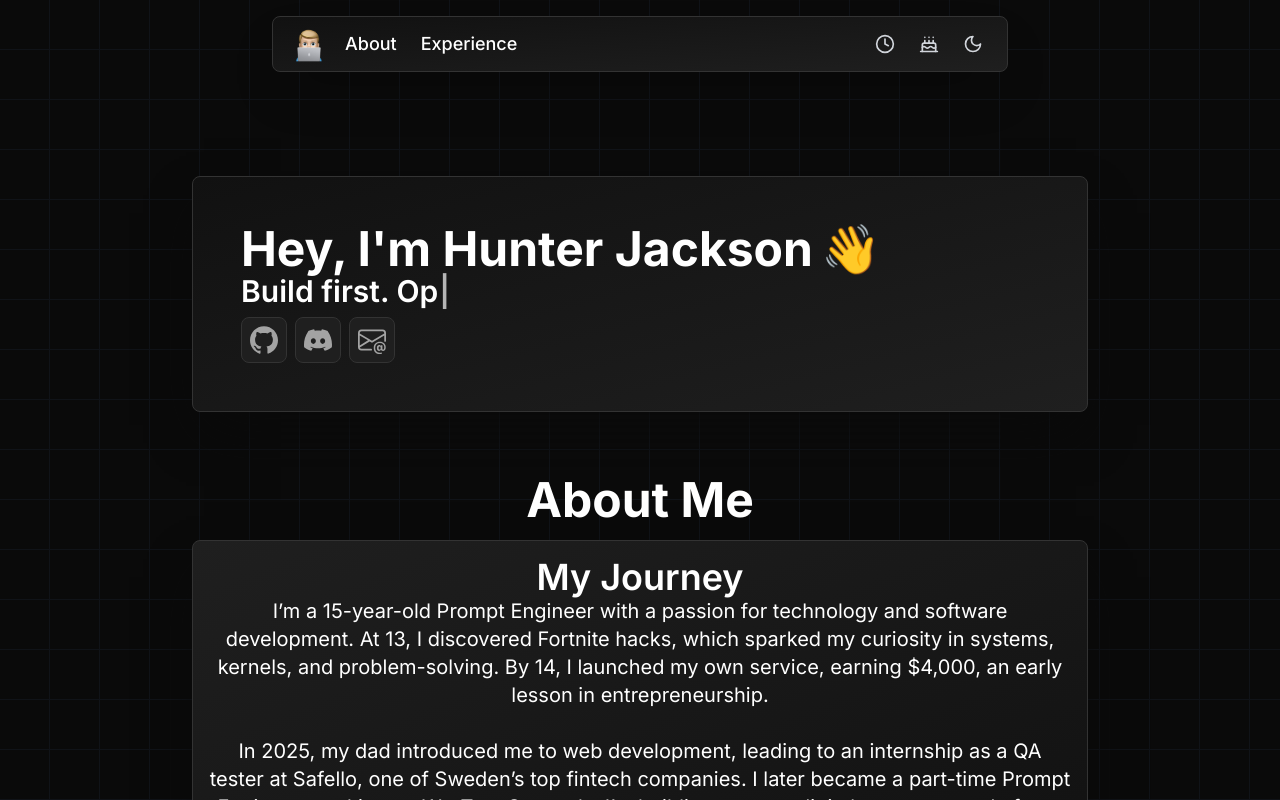
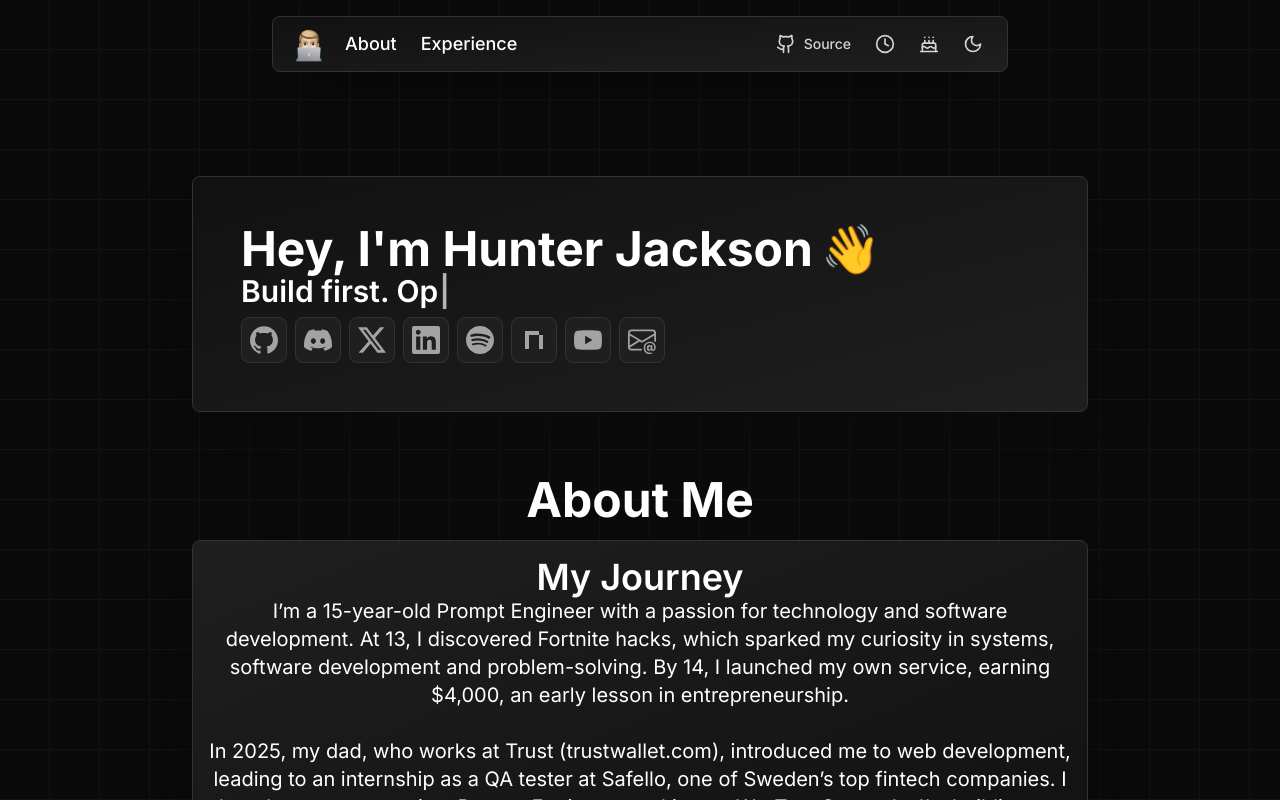
Before and after one commit to huntiezz/portfolio, a Next.js app: page / in a window 1280 px wide. Shown: the top 800 px of the page. Built offline with nearby package versions, Linux system fonts and the light colour scheme.

Commit message:
Ready for deployment

```diff
--- a/src/components/Navbar.tsx
+++ b/src/components/Navbar.tsx
@@ -3,7 +3,7 @@ import Link from "next/link";
 import ThemeToggle from "./ThemeToggle";
 import TimeModal from "./TimeModal";
 import BirthdayModal from "./BirthdayModal";
-import { Clock, Cake } from "lucide-react";
+import { Clock, Cake, Github } from "lucide-react";
 import { useState, useEffect, useRef } from "react";
 
 export default function Navbar() {
@@ -108,6 +108,20 @@ export default function Navbar() {
                             </button>
                         </div>
                         <div className="min-[330px]:flex hidden flex-row gap-2 items-center">
+                            <a
+                                href="https://github.com/huntiezz/portfolio"
+                                target="_blank"
+                                rel="noopener noreferrer"
+                                className="hover-card group relative p-2 hover:bg-secondary rounded-lg duration-300 text-gray-700 dark:text-gray-300 hover:text-gray-900 dark:hover:text-white overflow-hidden flex items-center gap-2"
+                                aria-label="View source code"
+                                title="View Source Code"
+                            >
+                                <div className="pointer-events-none absolute -inset-px rounded-lg opacity-0 transition duration-300 group-hover:opacity-100 z-10"
+                                    style={{ background: `radial-gradient(400px circle at var(--mouse-x) var(--mouse-y), rgba(255,255,255,0.15), transparent 40%)` }}
+                                />
+                                <Github className="w-5 h-5 relative z-20" />
+                                <span className="relative z-20 font-medium text-sm hidden sm:inline">Source</span>
+                            </a>
                             <button
                                 onClick={() => setTimeModalOpen(true)}
                                 className="hover-card group relative p-2 hover:bg-secondary rounded-lg duration-300 text-gray-700 dark:text-gray-300 hover:text-gray-900 dark:hover:text-white overflow-hidden"
--- a/src/components/sections/index/About.tsx
+++ b/src/components/sections/index/About.tsx
@@ -109,9 +109,9 @@ export default function About() {
           >
             <AboutCard
               title="My Journey"
-              description={<>I’m a 15-year-old Prompt Engineer with a passion for technology and software development. At 13, I discovered Fortnite hacks, which sparked my curiosity in systems, kernels, and problem-solving. By 14, I launched my own service, earning $4,000, an early lesson in entrepreneurship.
+              description={<>I’m a 15-year-old Prompt Engineer with a passion for technology and software development. At 13, I discovered Fortnite hacks, which sparked my curiosity in systems, software development and problem-solving. By 14, I launched my own service, earning $4,000, an early lesson in entrepreneurship.
                 <br /><br />
-                In 2025, my dad introduced me to web development, leading to an internship as a QA tester at Safello, one of Sweden’s top fintech companies. I later became a part-time Prompt Engineer, working on <a className="underline hover:text-white transition-all" href="https://wutao.app" target="_blank">Wu-Tao</a>. Currently, I’m building my own digital ecommerce platform, <a className="underline hover:text-white transition-all" href="https://swiftly.gg" target="_blank">Swiftly</a>, while continually growing my skills and pushing myself to create technology that matters.</>}
+                In 2025, my dad, who works at Trust (trustwallet.com),  introduced me to web development, leading to an internship as a QA tester at Safello, one of Sweden’s top fintech companies. I later became a part-time Prompt Engineer, working on <a className="underline hover:text-white transition-all" href="https://wutao.app" target="_blank">Wu-Tao</a>. Currently, I’m building my own digital e-commerce platform, <a className="underline hover:text-white transition-all" href="https://swiftly.gg" target="_blank">Swiftly</a>, which has begun generating revenue and is approaching its first $100 in legitimate business earnings.</>}
               direction="top"
               span={2}
               delay={0.1}
--- a/src/components/sections/index/Hero.tsx
+++ b/src/components/sections/index/Hero.tsx
@@ -75,12 +75,43 @@ export default function Hero({ inView, descRef }: { inView: boolean, descRef: an
             <SocialIcon
               url="https://discord.com/users/1391666226073305089"
               icon={<svg role="img" className="h-7 w-7 fill-neutral-400" viewBox="0 0 24 24" xmlns="http://www.w3.org/2000/svg"><path d="M20.317 4.3698a19.7913 19.7913 0 00-4.8851-1.5152.0741.0741 0 00-.0785.0371c-.211.3753-.4447.8648-.6083 1.2495-1.8447-.2762-3.68-.2762-5.4868 0-.1636-.3933-.4058-.8742-.6177-1.2495a.077.077 0 00-.0785-.037 19.7363 19.7363 0 00-4.8852 1.515.0699.0699 0 00-.0321.0277C.5334 9.0458-.319 13.5799.0992 18.0578a.0824.0824 0 00.0312.0561c2.0528 1.5076 4.0413 2.4228 5.9929 3.0294a.0777.0777 0 00.0842-.0276c.4616-.6304.8731-1.2952 1.226-1.9942a.076.076 0 00-.0416-.1057c-.6528-.2476-1.2743-.5495-1.8722-.8923a.077.077 0 01-.0076-.1277c.1258-.0943.2517-.1923.3718-.2914a.0743.0743 0 01.0776-.0105c3.9278 1.7933 8.18 1.7933 12.0614 0a.0739.0739 0 01.0785.0095c.1202.099.246.1981.3728.2924a.077.077 0 01-.0066.1276 12.2986 12.2986 0 01-1.873.8914.0766.0766 0 00-.0407.1067c.3604.698.7719 1.3628 1.225 1.9932a.076.076 0 00.0842.0286c1.961-.6067 3.9495-1.5219 6.0023-3.0294a.077.077 0 00.0313-.0552c.5004-5.177-.8382-9.6739-3.5485-13.6604a.061.061 0 00-.0312-.0286zM8.02 15.3312c-1.1825 0-2.1569-1.0857-2.1569-2.419 0-1.3332.9555-2.4189 2.157-2.4189 1.2108 0 2.1757 1.0952 2.1568 2.419 0 1.3332-.9555 2.4189-2.1569 2.4189zm7.9748 0c-1.1825 0-2.1569-1.0857-2.1569-2.419 0-1.3332.9554-2.4189 2.1569-2.4189 1.2108 0 2.1757 1.0952 2.1568 2.419 0 1.3332-.946 2.4189-2.1568 2.4189Z" /></svg>}
-              delay={1.1}
+              delay={0.4}
             />
+
+            <SocialIcon
+              url="https://x.com/huntiez0"
+              icon={<svg role="img" className="h-7 w-7 fill-neutral-400" viewBox="0 0 24 24" xmlns="http://www.w3.org/2000/svg"><path d="M18.901 1.153h3.68l-8.04 9.19L24 22.846h-7.406l-5.8-7.584-6.638 7.584H.474l8.6-9.83L0 1.154h7.594l5.243 6.932ZM17.61 20.644h2.039L6.486 3.24H4.298Z" /></svg>}
+              delay={0.5}
+            />
+
+            <SocialIcon
+              url="https://linkedin.com/in/hunter-jackson-740b3b388"
+              icon={<svg role="img" className="h-7 w-7 fill-neutral-400" viewBox="0 0 24 24" xmlns="http://www.w3.org/2000/svg"><path d="M20.447 20.452h-3.554v-5.569c0-1.328-.027-3.037-1.852-3.037-1.853 0-2.136 1.445-2.136 2.939v5.667H9.351V9h3.414v1.561h.046c.477-.9 1.637-1.85 3.37-1.85 3.601 0 4.267 2.37 4.267 5.455v6.286zM5.337 7.433c-1.144 0-2.063-.926-2.063-2.065 0-1.138.92-2.063 2.063-2.063 1.14 0 2.064.925 2.064 2.063 0 1.139-.925 2.065-2.064 2.065zm1.782 13.019H3.555V9h3.564v11.452zM22.225 0H1.771C.792 0 0 .774 0 1.729v20.542C0 23.227.792 24 1.771 24h20.451C23.2 24 24 23.227 24 22.271V1.729C24 .774 23.2 0 22.222 0h.003z" /></svg>}
+              delay={0.6}
+            />
+
+            <SocialIcon
+              url="https://open.spotify.com/user/huj76man"
+              icon={<svg role="img" className="h-7 w-7 fill-neutral-400" viewBox="0 0 24 24" xmlns="http://www.w3.org/2000/svg"><path d="M12 0C5.4 0 0 5.4 0 12s5.4 12 12 12 12-5.4 12-12S18.66 0 12 0zm5.521 17.34c-.24.359-.66.48-1.021.24-2.82-1.74-6.36-2.101-10.561-1.141-.418.122-.779-.179-.899-.539-.12-.421.18-.78.54-.9 4.56-1.021 8.52-.6 11.64 1.32.42.18.479.659.301 1.02zm1.44-3.3c-.301.42-.841.6-1.262.3-3.239-1.98-8.159-2.58-11.939-1.38-.479.12-1.02-.12-1.14-.6-.12-.48.12-1.021.6-1.141C9.6 9.9 15 10.561 18.72 12.84c.361.181.54.78.241 1.2zm.12-3.36C15.24 8.4 8.82 8.16 5.16 9.301c-.6.179-1.2-.181-1.38-.721-.18-.601.18-1.2.72-1.381 4.26-1.26 11.28-1.02 15.721 1.621.539.3.719 1.02.419 1.56-.299.421-1.02.599-1.559.3z" /></svg>}
+              delay={0.7}
+            />
+
+            <SocialIcon
+              url="https://namemc.com/profile/steve_jobs_01.1"
+              icon={<svg viewBox="-8 -8 16 16" className='w-7 h-7 fill-neutral-400' shapeRendering="crispEdges" ><path d="M-5-5L+3-5L+3-3L+5-3L+5+5L+3+5L+3-3L-3-3L-3+5L-5+5"></path></svg>}
+              delay={0.8}
+            />
+
+            <SocialIcon
+              url="https://www.youtube.com/@huntiez2fast"
+              icon={<svg role="img" className="h-7 w-7 fill-neutral-400" viewBox="0 0 24 24" xmlns="http://www.w3.org/2000/svg"><path d="M23.498 6.186a3.016 3.016 0 0 0-2.122-2.136C19.505 3.545 12 3.545 12 3.545s-7.505 0-9.377.505A3.017 3.017 0 0 0 .502 6.186C0 8.07 0 12 0 12s0 3.93.502 5.814a3.016 3.016 0 0 0 2.122 2.136c1.871.505 9.376.505 9.376.505s7.505 0 9.377-.505a3.015 3.015 0 0 0 2.122-2.136C24 15.93 24 12 24 12s0-3.93-.502-5.814zM9.545 15.568V8.432L15.818 12l-6.273 3.568z" /></svg>}
+              delay={0.9}
+            />
+
             <SocialIcon
               url="#"
               icon={<svg xmlns="http://www.w3.org/2000/svg" className='w-7 h-7 fill-neutral-400' viewBox="0 0 16 16"><path d="M2 2a2 2 0 0 0-2 2v8.01A2 2 0 0 0 2 14h5.5a.5.5 0 0 0 0-1H2a1 1 0 0 1-.966-.741l5.64-3.471L8 9.583l7-4.2V8.5a.5.5 0 0 0 1 0V4a2 2 0 0 0-2-2zm3.708 6.208L1 11.105V5.383zM1 4.217V4a1 1 0 0 1 1-1h12a1 1 0 0 1 1 1v.217l-7 4.2z" /><path d="M14.247 14.269c1.01 0 1.587-.857 1.587-2.025v-.21C15.834 10.43 14.64 9 12.52 9h-.035C10.42 9 9 10.36 9 12.432v.214C9 14.82 10.438 16 12.358 16h.044c.594 0 1.018-.074 1.237-.175v-.73c-.245.11-.673.18-1.18.18h-.044c-1.334 0-2.571-.788-2.571-2.655v-.157c0-1.657 1.058-2.724 2.64-2.724h.04c1.535 0 2.484 1.05 2.484 2.326v.118c0 .975-.324 1.39-.639 1.39-.232 0-.41-.148-.41-.42v-2.19h-.906v.569h-.03c-.084-.298-.368-.63-.954-.63-.778 0-1.259.555-1.259 1.4v.528c0 .892.49 1.434 1.26 1.434.471 0 .896-.227 1.014-.643h.043c.118.42.617.648 1.12.648Zm-2.453-1.588v-.227c0-.546.227-.791.573-.791.297 0 .572.192.572.708v.367c0 .573-.253.744-.564.744-.354 0-.581-.215-.581-.8Z" /></svg>}
-              delay={1.2}
+              delay={1.0}
               onClick={(e) => {
                 e.preventDefault();
                 setEmailModalOpen(true);
```
